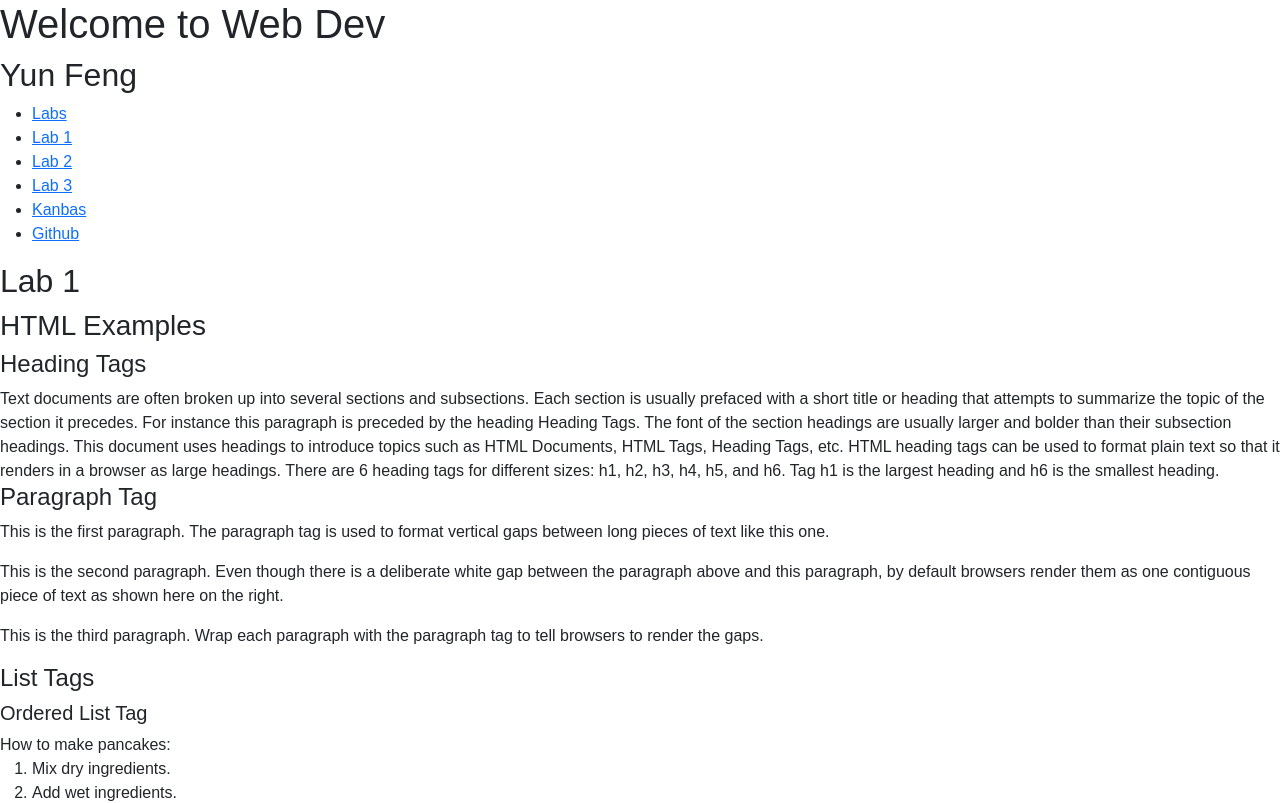
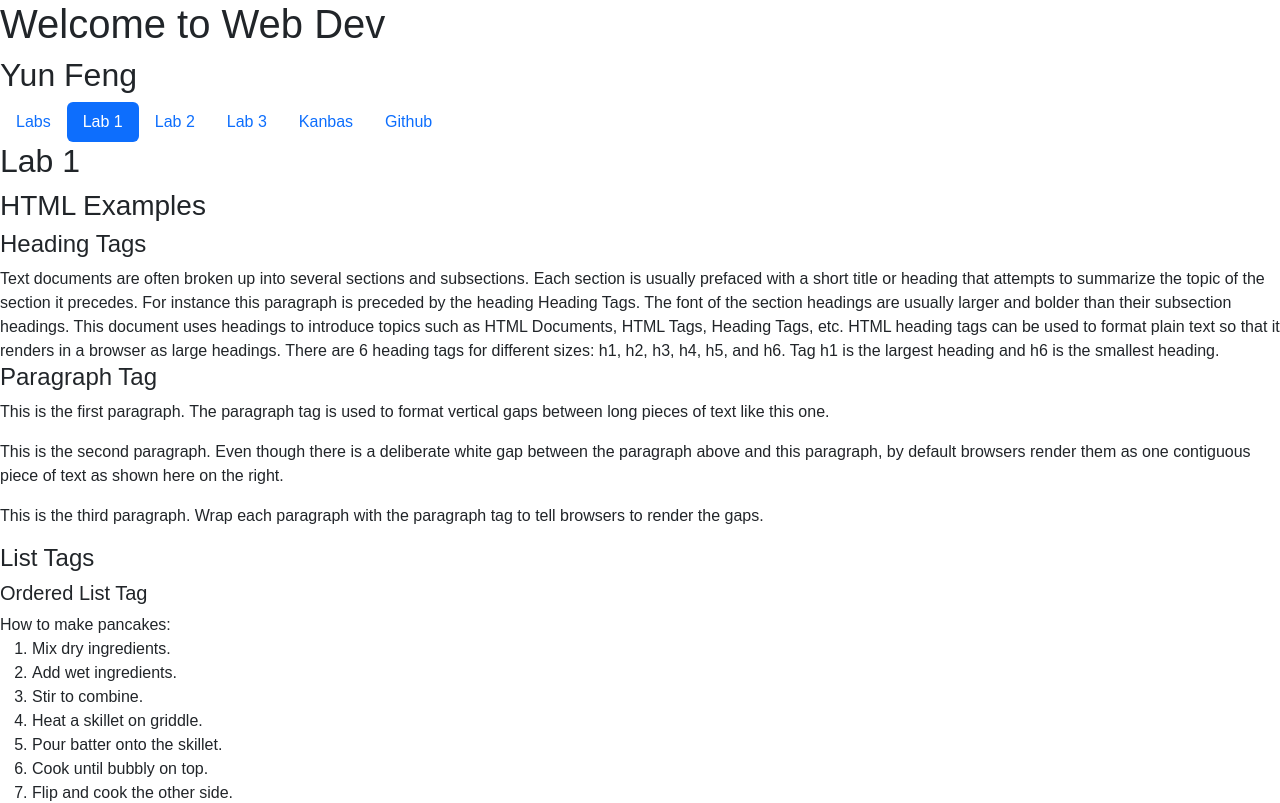
Before and after one commit to fyfly9090/kanbas-react-web-app, a React (Create React App) app: page /#/Labs/Lab1 in a window 1280 px wide. Shown: the top 803 px of the page. Built offline with nearby package versions, Linux system fonts and the light colour scheme.

Commit message:
updated TOC

```diff
--- a/src/Labs/TOC.tsx
+++ b/src/Labs/TOC.tsx
@@ -1,16 +1,39 @@
+
+import { useLocation } from "react-router";
 
 export default function TOC() {
+    const { pathname } = useLocation();
     return (
-      <ul>
-        <li><a id="wd-a"  href="#/Labs">Labs</a></li>
-        <li><a id="wd-a1" href="#/Labs/Lab1">Lab 1</a></li>
-        <li><a id="wd-a2" href="#/Labs/Lab2">Lab 2</a></li>
-        <li><a id="wd-a3" href="#/Labs/Lab3">Lab 3</a></li>
-        <li><a id="wd-k" href="#/Kanbas">Kanbas</a></li>
-        <li><a id="wd-github"
-               href="https://github.com/fyfly9090/kanbas-react-web-app.git">
+      <ul className="nav nav-pills">
+        <li  className="nav-item">
+          <a id="wd-a"  href="#/Labs" className="nav-link">Labs</a>
+        </li>
+        <li className="nav-item">
+          <a id="wd-a1" href="#/Labs/Lab1"
+             className={`nav-link ${pathname.includes("Lab1") ? "active" : ""}`}>
+            Lab 1</a>
+        </li>
+        <li className="nav-item">
+          <a id="wd-a2" href="#/Labs/Lab2"
+             className={`nav-link ${pathname.includes("Lab2") ? "active" : ""}`}>
+            Lab 2</a>
+        </li>
+        <li className="nav-item">
+          <a id="wd-a3" href="#/Labs/Lab3"
+             className={`nav-link ${pathname.includes("Lab3") ? "active" : ""}`}>
+            Lab 3</a>
+        </li>
+        <li className="nav-item">
+          <a id="wd-k" href="#/Kanbas"
+             className="nav-link">
+            Kanbas</a>
+        </li>
+        <li className="nav-item">
+          <a id="wd-github"
+               href="https://github.com/fyfly9090/kanbas-react-web-app.git"
+               className="nav-link">
             Github
-            </a>
+          </a>
         </li>
       </ul>
     );
--- a/src/Labs/index.tsx
+++ b/src/Labs/index.tsx
@@ -1,8 +1,8 @@
 import Lab1 from"./Lab1";
 import { Route, Routes, Navigate } from "react-router";
 import TOC from "./TOC";
-//import Lab2 from"./Lab2";
-//import Lab3 from"./Lab3";
+import Lab2 from"./Lab2";
+import Lab3 from"./Lab3";
 
 export default function Labs() {
     return (
@@ -13,9 +13,9 @@ export default function Labs() {
             <Routes>
                <Route path="/" element={<Navigate to="Lab1" />} />
                <Route path="Lab1" element={<Lab1 />} />
-               {/*<Route path="Lab2" element={<Lab2 />} />
-               <Route path="Lab3" element={<Lab3 />} />  */}
-      </Routes>
+               <Route path="Lab2" element={<Lab2 />} />
+               <Route path="Lab3" element={<Lab3 />} />
+           </Routes>
         </div>
     );
 }
```
